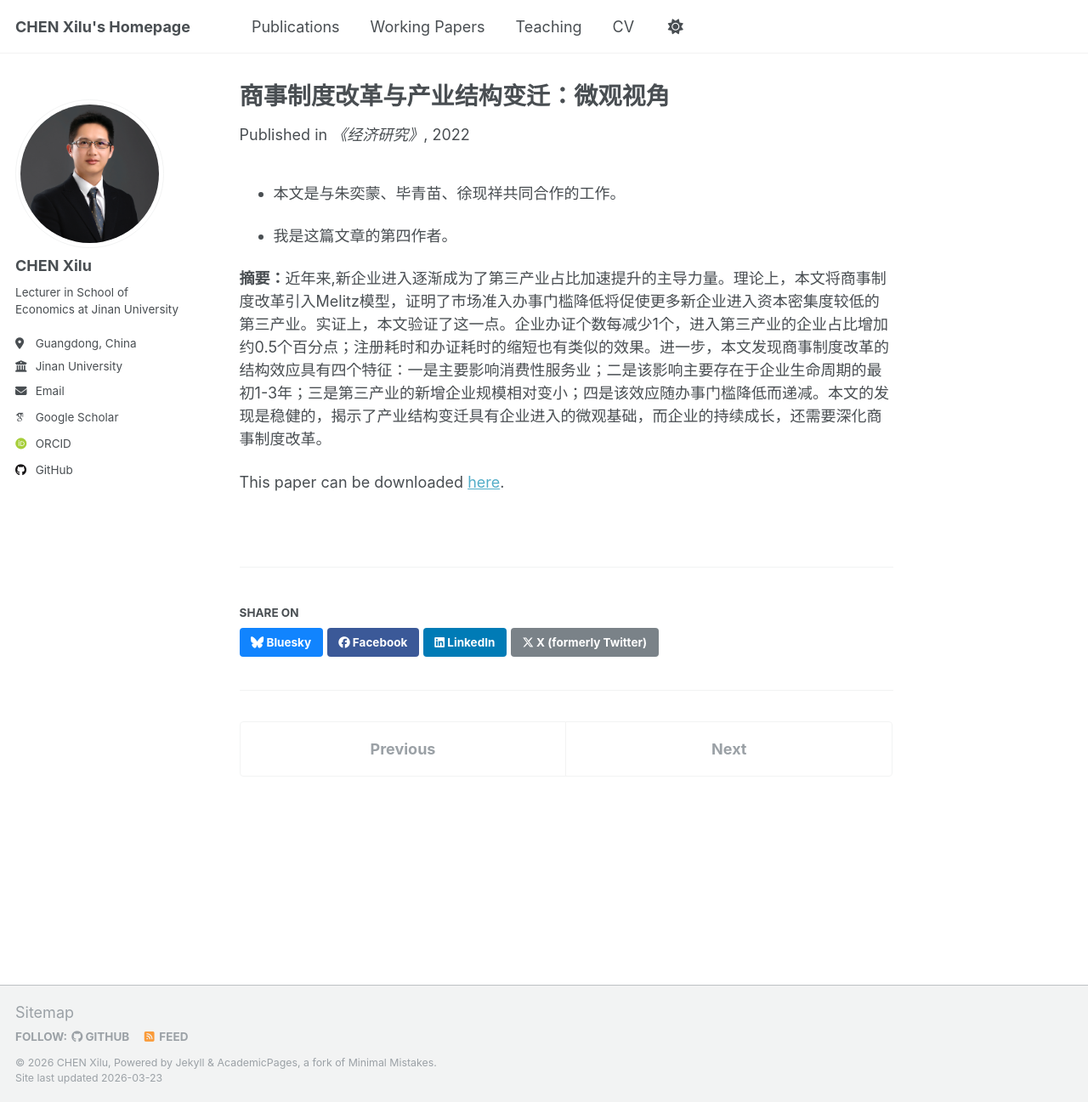
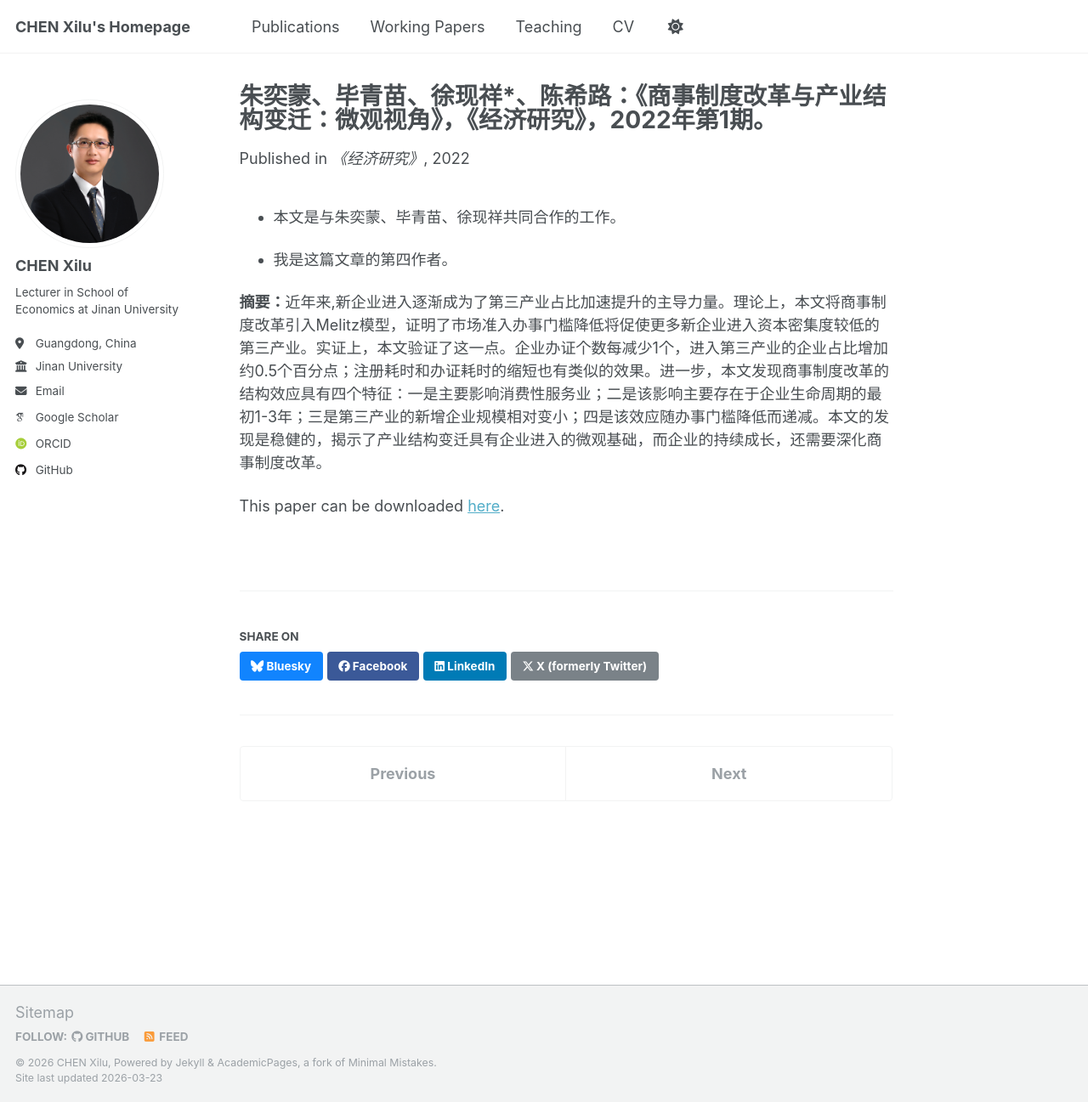
Before and after one commit to Xilu-CHEN/xilu-chen.github.io, a Jekyll site: the page built from _publications/JJYJ2022.md, in a window 1280 px wide and 1297 px high. Shown: the whole window at 85% size. Built offline with Jekyll 4.4.1, drawn with Linux system fonts in a browser that asks for light colours; some web fonts are replaced; a script that is not in the unit is left out.

Commit message:
Update JJYJ2022.md

```diff
--- a/_publications/JJYJ2022.md
+++ b/_publications/JJYJ2022.md
@@ -1,5 +1,5 @@
 ---
-title: "商事制度改革与产业结构变迁：微观视角"
+title: "朱奕蒙、毕青苗、徐现祥*、陈希路：《商事制度改革与产业结构变迁：微观视角》，《经济研究》，2022年第1期。"
 collection: publications
 category: chinese
 permalink: /publication/JJYJ2022
```
